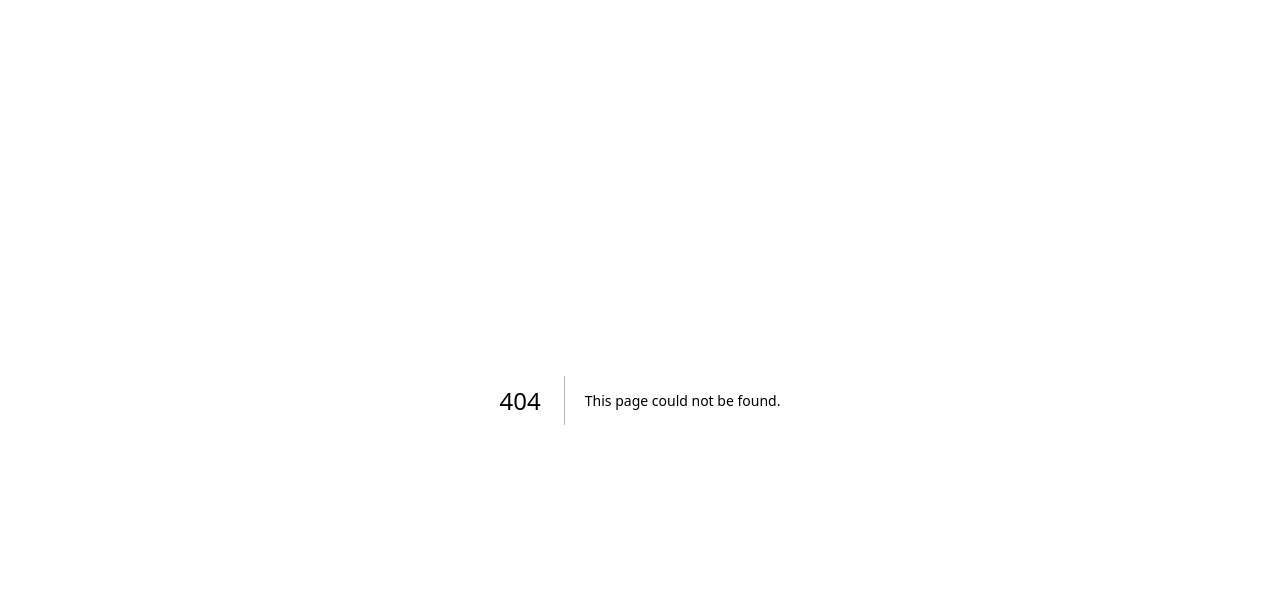
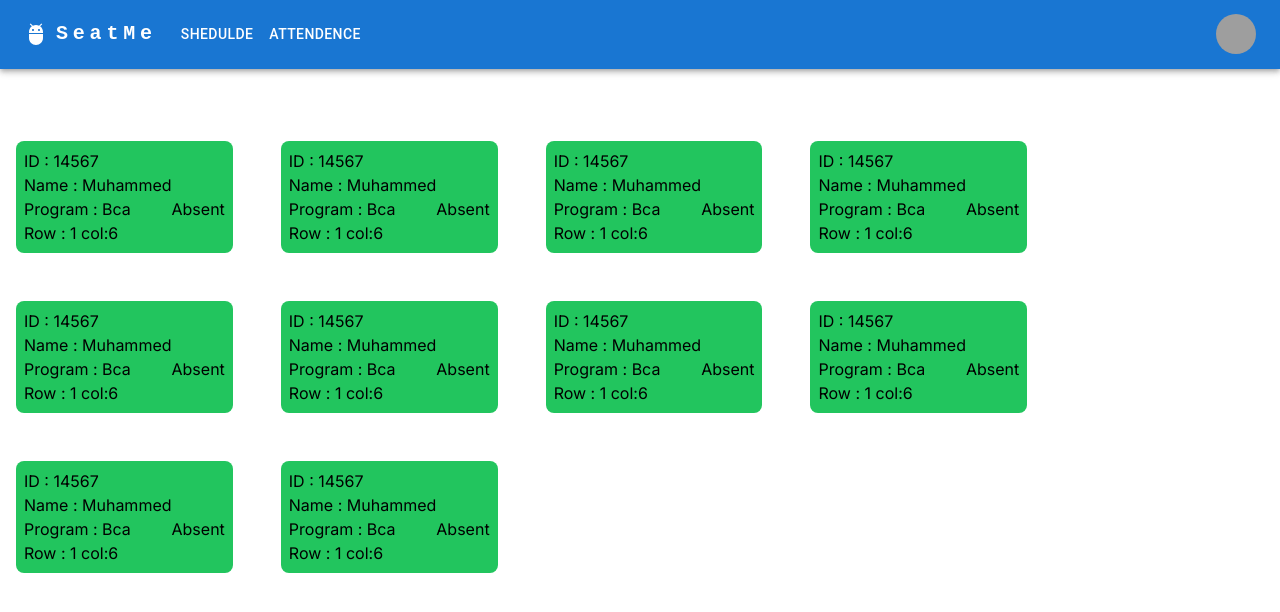
Before and after one commit to AnanthuTD/SeatMe-PWA, a Next.js app: page /staff/attendence in a window 1280 px wide. Before the commit this address had no page. Shown: the top 612 px of the page. Built offline with nearby package versions, Linux system fonts and the light colour scheme; grey boxes are pictures that could not be loaded.

Commit message:
attebdence page

```diff
--- /dev/null
+++ b/src/app/staff/attendence/page.jsx
@@ -0,0 +1,110 @@
+'use client'
+
+import React from 'react'
+import Navbar from '../navbar'
+
+function page() {
+   const std = [
+    {
+        id: 14567,
+        name : 'Muhammed',
+        program : 'Bca',
+        row:1,
+        column:6,
+    },
+    {
+        id: 14567,
+        name : 'Muhammed',
+        program : 'Bca',
+        row:1,
+        column:6,
+    },
+    {
+        id: 14567,
+        name : 'Muhammed',
+        program : 'Bca',
+        row:1,
+        column:6,
+    },
+    {
+        id: 14567,
+        name : 'Muhammed',
+        program : 'Bca',
+        row:1,
+        column:6,
+    },
+    {
+        id: 14567,
+        name : 'Muhammed',
+        program : 'Bca',
+        row:1,
+        column:6,
+    },
+    {
+        id: 14567,
+        name : 'Muhammed',
+        program : 'Bca',
+        row:1,
+        column:6,
+    },
+    {
+        id: 14567,
+        name : 'Muhammed',
+        program : 'Bca',
+        row:1,
+        column:6,
+    },
+    {
+        id: 14567,
+        name : 'Muhammed',
+        program : 'Bca',
+        row:1,
+        column:6,
+    },
+    {
+        id: 14567,
+        name : 'Muhammed',
+        program : 'Bca',
+        row:1,
+        column:6,
+    },
+    {
+        id: 14567,
+        name : 'Muhammed',
+        program : 'Bca',
+        row:1,
+        column:6,
+    },
+
+   ]
+
+
+  return (
+    <>
+        <Navbar/>
+        <div className='flex lg:flex-row gap-4  sm:flex-col lg:mt-14 flex-wrap sm:mt-8'  >
+           {
+            std.map((student)=> (
+            <div className='bg-green-500 m-4 p-2 rounded-lg'  >  <p>ID : {student.id} </p>
+              <div className='flex flex-row align-middle  justify-between'  >
+              <div>
+               <p>Name : {student.name}</p>
+               <p>Program : {student.program}</p>
+               <span> Row : {student.row} col:{student.column} </span>
+              </div>
+              <button>Absent</button>
+              </div>
+
+             </div>
+            ))
+           }
+
+        </div>
+
+
+
+    </>
+  )
+}
+
+export default page
--- a/src/app/staff/page.jsx
+++ b/src/app/staff/page.jsx
@@ -7,7 +7,7 @@ import RoomDetails from "./roomDetails";
 import Offduty from "./offduty";
 
 function page() {
-	const onDuty = false;
+	const onDuty = true;
 
 	return (
 		<div>
```
Also changed, not shown: src/app/staff/navbar.jsx (+23 -0 lines).
